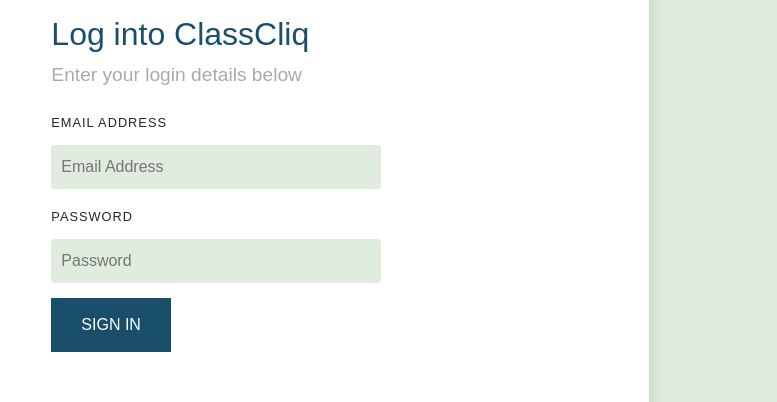
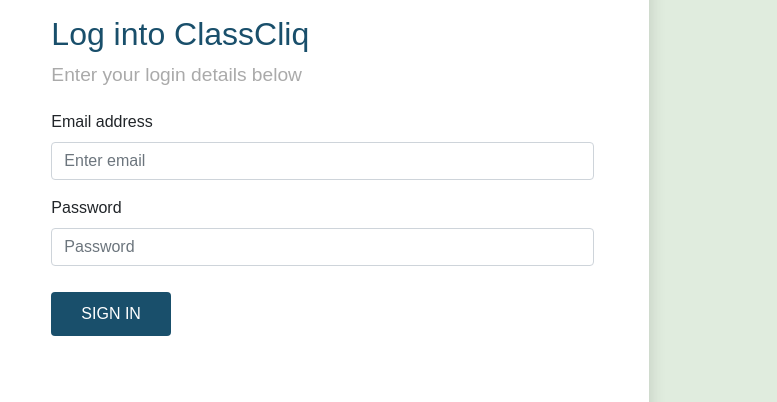
Before and after one commit to hamzashadeez/ClassCliq, a plain HTML site: page index.html in a window 1280 px wide. Shown: the part 143-545 px from the top of the page, 503-1280 px from the left. Drawn offline with nearby package versions, Linux system fonts and the light colour scheme.

Commit message:
quick update

```diff
--- a/index.html
+++ b/index.html
@@ -30,20 +30,26 @@
             <p>Don't have an account?</p>
             <a href="#" class="">Create Account</a>
           </div>
-          <form id="form_login" >
+          <form id="form_login">
             <h4>Log into ClassCliq</h4>
             <p>Enter your login details below</p>
 
-            <label for="email">Email Address</label>
-            <input id="email" class="input" placeholder="Email Address" />
-            <label for="password">Password</label>
-            <input
-              id="password"
-              type="password"
-              class="input"
-              placeholder="Password"
-            />
-            <button>SIGN IN</button>
+            <div class="form-group">
+              <label for="exampleInputEmail1">Email address</label>
+              <input
+                type="email"
+                class="form-control"
+                id="exampleInputEmail1"
+                aria-describedby="emailHelp"
+                placeholder="Enter email"
+              />
+
+            </div>
+            <div class="form-group">
+                <label for="exampleInputPassword1">Password</label>
+                <input type="password" class="form-control" id="exampleInputPassword1" placeholder="Password">
+              </div>
+            <button class="btn">SIGN IN</button>
           </form>
           <div class="bottom__section"></div>
         </div>
--- a/styles.css
+++ b/styles.css
@@ -126,7 +126,8 @@ main {
     background-color: #194f6b;
     color: white;
     border: none; outline: none;
-    padding: 15px 30px;
+    padding: 10px 30px;
+    margin-top: 10px;
     cursor: pointer;
 }
 
@@ -165,6 +166,10 @@ main {
         display: none;
     }
 
+    input{
+
+    }
+
     .logo{
         font-size: 1.3rem;
     }
```
